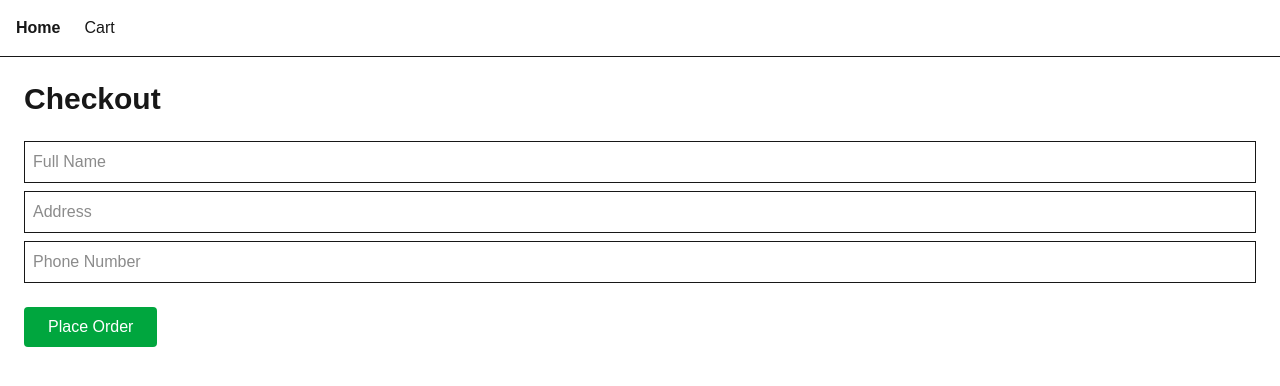
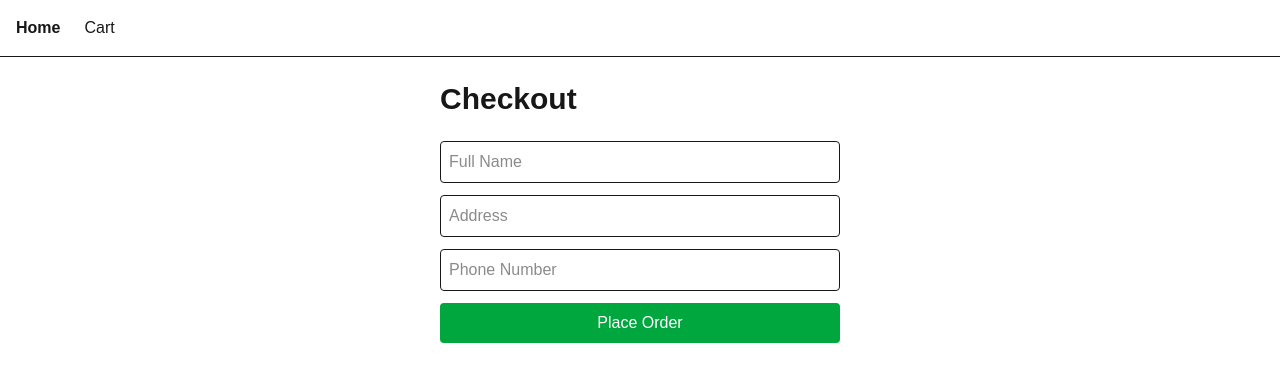
Before and after one commit to amrutha-b-s/ecommerce-next, a Next.js app: page /checkout in a window 1280 px wide. Shown: the top 386 px of the page. Built offline with nearby package versions, Linux system fonts and the light colour scheme.

Commit message:
feat(checkout): add validation and complete order placement flow

```diff
--- a/src/app/checkout/page.tsx
+++ b/src/app/checkout/page.tsx
@@ -5,23 +5,37 @@ import { useState } from "react";
 
 export default function CheckoutPage() {
   const router = useRouter();
+
+  const [name, setName] = useState("");
+  const [address, setAddress] = useState("");
+  const [phone, setPhone] = useState("");
+  const [error, setError] = useState("");
   const [orderPlaced, setOrderPlaced] = useState(false);
 
   const placeOrder = () => {
+    // Basic validation
+    if (!name.trim() || !address.trim() || !phone.trim()) {
+      setError("Please fill all fields before placing the order.");
+      return;
+    }
+
+    // Clear error
+    setError("");
+
     // Clear cart
     localStorage.removeItem("cart");
 
-    // Show success message
+    // Show success
     setOrderPlaced(true);
 
-    // Redirect to home after 2 seconds
+    // Redirect after 2 seconds
     setTimeout(() => {
       router.push("/");
     }, 2000);
   };
 
   return (
-    <main className="p-6">
+    <main className="p-6 max-w-md mx-auto">
       <h1 className="text-3xl font-bold mb-6">Checkout</h1>
 
       {orderPlaced ? (
@@ -30,27 +44,37 @@ export default function CheckoutPage() {
         </h2>
       ) : (
         <>
-          <div className="mb-4">
           <input
             type="text"
             placeholder="Full Name"
-              className="border p-2 w-full mb-2"
+            value={name}
+            onChange={(e) => setName(e.target.value)}
+            className="border p-2 w-full mb-3 rounded"
           />
+
           <input
             type="text"
             placeholder="Address"
-              className="border p-2 w-full mb-2"
+            value={address}
+            onChange={(e) => setAddress(e.target.value)}
+            className="border p-2 w-full mb-3 rounded"
           />
+
           <input
             type="text"
             placeholder="Phone Number"
-              className="border p-2 w-full mb-2"
+            value={phone}
+            onChange={(e) => setPhone(e.target.value)}
+            className="border p-2 w-full mb-3 rounded"
           />
-          </div>
+
+          {error && (
+            <p className="text-red-600 mb-3">{error}</p>
+          )}
 
           <button
             onClick={placeOrder}
-            className="px-6 py-2 bg-green-600 text-white rounded"
+            className="w-full px-6 py-2 bg-green-600 text-white rounded hover:bg-green-500"
           >
             Place Order
           </button>
```
Lines whose indentation alone changed are shown as unchanged.
